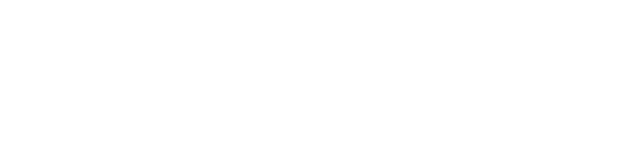
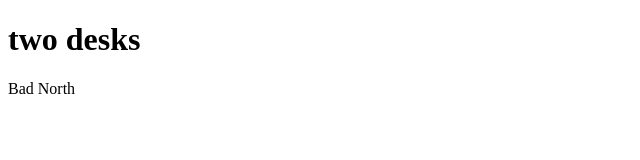
Before and after one commit to twodesks/twodesks.github.io, a plain HTML site: page index.html in a window 1280 px wide. Shown: the whole page, without its empty margins (0-640 px from the left). Drawn offline with Linux system fonts and the light colour scheme.

Commit message:
Add body content with heading and paragraph

```diff
--- a/index.html
+++ b/index.html
@@ -6,3 +6,10 @@
 
     <title>2 desks</title>
   </head>
+
+<body>
+
+  <h1>two desks</h1>
+  <p>Bad North</p>
+</body>
+</html>
```
